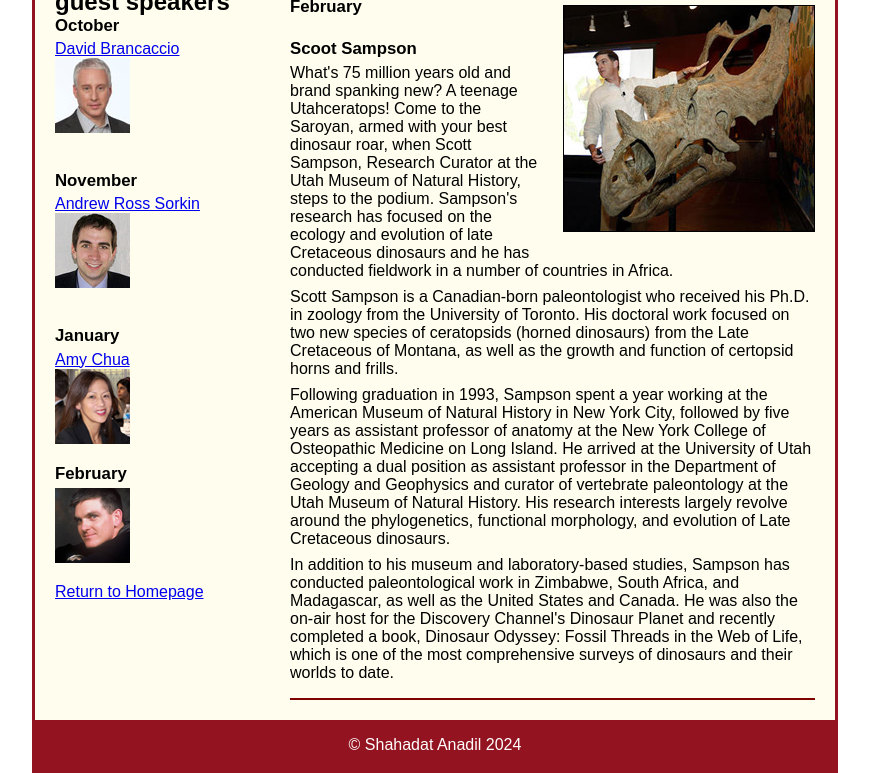
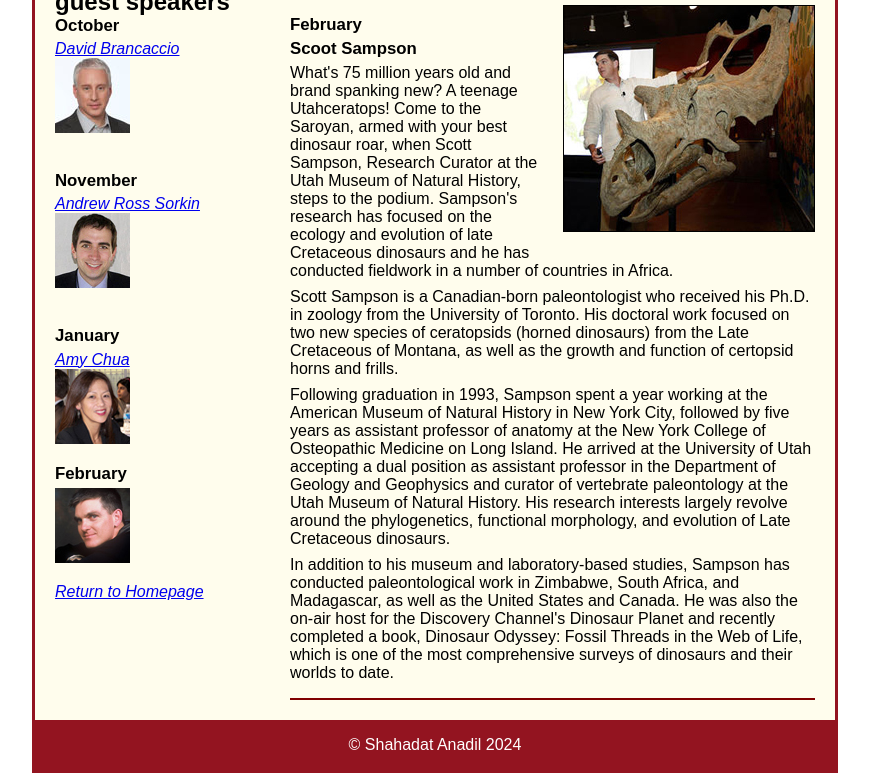
Before and after one commit to ShahadatAnadil/A08, a plain HTML site: page sampson.html in a window 1280 px wide. Shown: the part 158-931 px from the top of the page, without its empty margins (205-1074 px from the left). Drawn offline with Linux system fonts and the light colour scheme.

Commit message:
Update sampson.html

```diff
--- a/sampson.html
+++ b/sampson.html
@@ -18,8 +18,8 @@
         <article>
             <h2>Fossil Threads in the Web of Life</h2>
             <img src="sampson_dinosaur.jpg" alt="Scott Sampson with dinosaur">
+            <br>
             <h3>February</h3>
-            <br>
             <h3>Scoot Sampson</h3>
             <p>What's 75 million years old and brand spanking new? A teenage Utahceratops! Come to the Saroyan, armed with your best dinosaur roar, when Scott Sampson, Research Curator at the Utah Museum of Natural History, steps to the podium. Sampson's research has focused on the ecology and evolution of late Cretaceous dinosaurs and he has conducted fieldwork in a number of countries in Africa.
             </p>
@@ -43,7 +43,7 @@
 
         <div class="speaker1">
             <h3>October</h3>
-            <a href="brancaccio.html">David Brancaccio</a>
+            <a href="brancaccio.html"><em>David Brancaccio</em></a>
             <br>
             <img src="brancaccio75.jpg" alt="David brancaccio">
 
@@ -53,7 +53,7 @@
 
          <div class="speaker2">
             <h3>November</h3>
-            <a href="sorkin.html">Andrew Ross Sorkin</a>
+            <a href="sorkin.html"><em>Andrew Ross Sorkin</em></a>
             <br>
             <img src="sorkin75.jpg" alt="Andrew Ross Sorkin">
 
@@ -63,7 +63,7 @@
 
         <div class="speaker3">
             <h3>January</h3>
-            <a href="amy.html">Amy Chua</a>
+            <a href="amy.html"><em>Amy Chua</em></a>
             <br>
             <img src="chua75.jpg" alt="Amy Chua">
         </div>
@@ -72,7 +72,7 @@
             <h3>February</h3>
             <img src="sampson75.jpg" alt="Scott Sampson">
             <br>
-            <a href="index.html">Return to Homepage</a>
+            <a href="index.html"><em>Return to Homepage</em></a>
 
 
 
```
